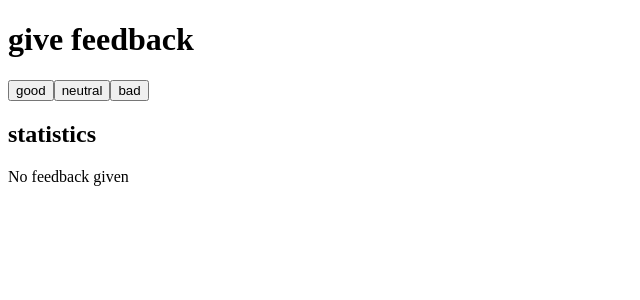
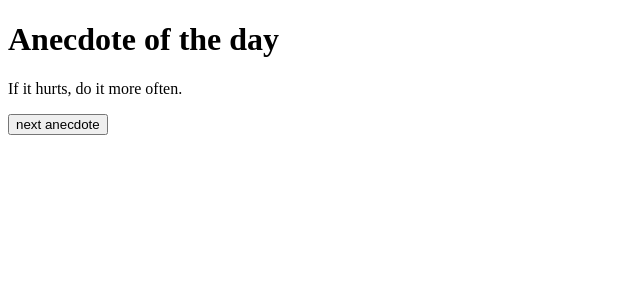
Before and after one commit to ThecodinggirlDenise/UNIVERSITY-OF-HELSINKI-PART01, a React (Vite) app in the folder vite-project/: page / in a window 1280 px wide. Shown: the top 300 px of the page, without its empty margins (0-640 px from the left). Built offline with nearby package versions, Linux system fonts and the light colour scheme.

Commit message:
Part 1.12

```diff
--- a/vite-project/src/App.jsx
+++ b/vite-project/src/App.jsx
@@ -1,67 +1,29 @@
-/* eslint-disable react/prop-types */
 import { useState } from 'react';
 
-// Button Component
-const Button = ({ onClick, text }) => {
-  return <button onClick={onClick}>{text}</button>;
-};
+const App = () => {
+  const anecdotes = [
+    'If it hurts, do it more often.',
+    'Adding manpower to a late software project makes it later!',
+    'The first 90 percent of the code accounts for the first 90 percent of the development time... The remaining 10 percent of the code accounts for the other 90 percent of the development time.',
+    'Any fool can write code that a computer can understand. Good programmers write code that humans can understand.',
+    'Premature optimization is the root of all evil.',
+    'Debugging is twice as hard as writing the code in the first place. Therefore, if you write the code as cleverly as possible, you are, by definition, not smart enough to debug it.',
+    'Programming without an extremely heavy use of console.log is same as if a doctor would refuse to use x-rays or blood tests when diagnosing patients.',
+    'The only way to go fast, is to go well.'
+  ];
 
-// StatisticLine Component
-const StatisticLine = ({ text, value }) => {
-  return (
-    <tr>
-      <td>{text}</td>
-      <td>{value}</td>
-    </tr>
-  );
-};
+  const [selected, setSelected] = useState(0);
 
-// Statistics Component
-const Statistics = ({ good, neutral, bad, total, average, positivePercentage }) => {
-  if (total === 0) {
-    return <p>No feedback given</p>;
-  }
-
-  return (
-    <table>
-      <tbody>
-        <StatisticLine text="good" value={good} />
-        <StatisticLine text="neutral" value={neutral} />
-        <StatisticLine text="bad" value={bad} />
-        <StatisticLine text="all" value={total} />
-        <StatisticLine text="average" value={average} />
-        <StatisticLine text="positive" value={`${positivePercentage} %`} />
-      </tbody>
-    </table>
-  );
-};
-
-// App Component
-const App = () => {
-  const [good, setGood] = useState(0);
-  const [neutral, setNeutral] = useState(0);
-  const [bad, setBad] = useState(0);
-
-  const total = good + neutral + bad;
-  const average = total ? (good - bad) / total : 0;
-  const positivePercentage = total ? (good / total) * 100 : 0;
+  const handleNextAnecdote = () => {
+    const randomIndex = Math.floor(Math.random() * anecdotes.length);
+    setSelected(randomIndex);
+  };
 
   return (
     <div>
-      <h1>give feedback</h1>
-      <Button onClick={() => setGood(good + 1)} text="good" />
-      <Button onClick={() => setNeutral(neutral + 1)} text="neutral" />
-      <Button onClick={() => setBad(bad + 1)} text="bad" />
-
-      <h2>statistics</h2>
-      <Statistics
-        good={good}
-        neutral={neutral}
-        bad={bad}
-        total={total}
-        average={average}
-        positivePercentage={positivePercentage}
-      />
+      <h1>Anecdote of the day</h1>
+      <p>{anecdotes[selected]}</p>
+      <button onClick={handleNextAnecdote}>next anecdote</button>
     </div>
   );
 };
```
